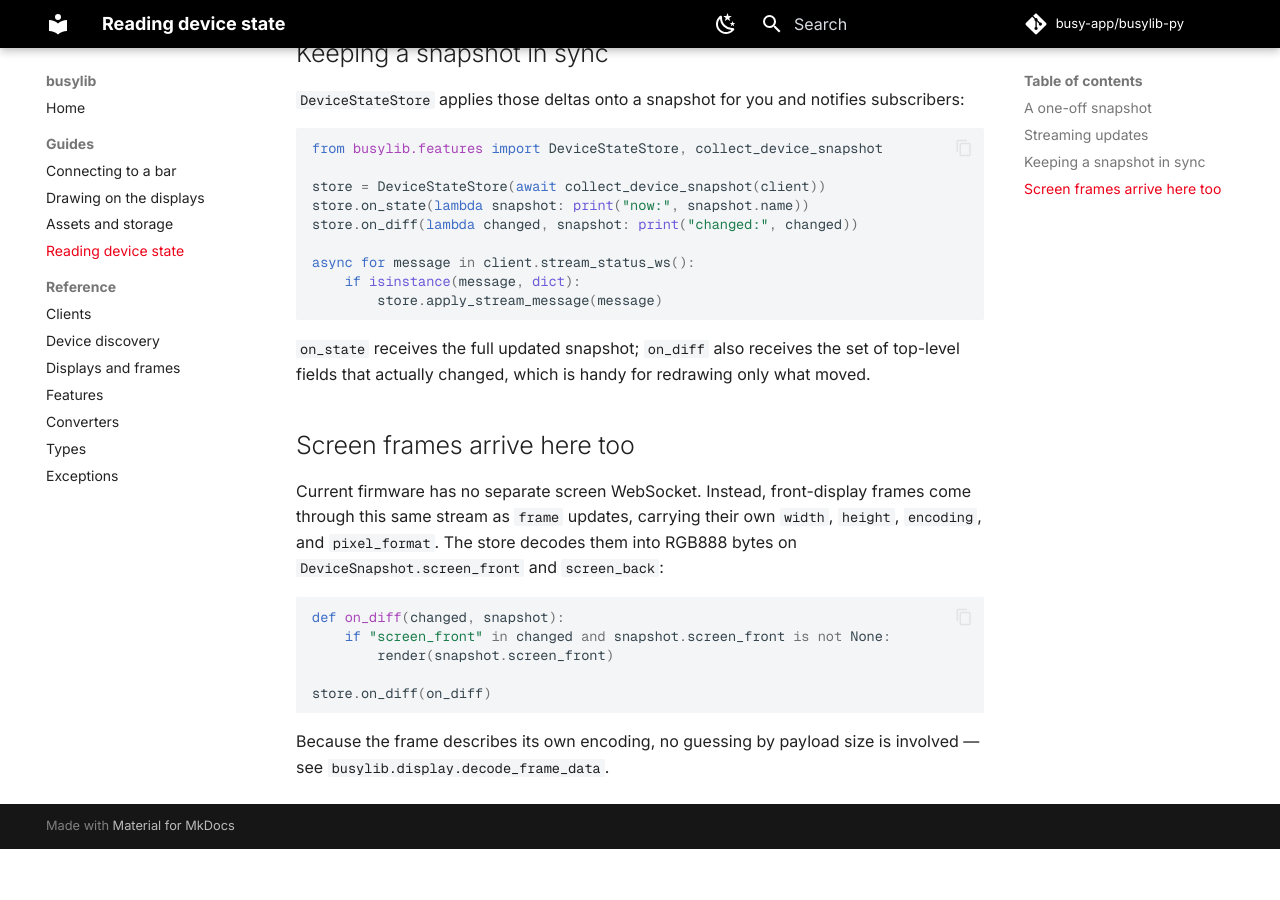
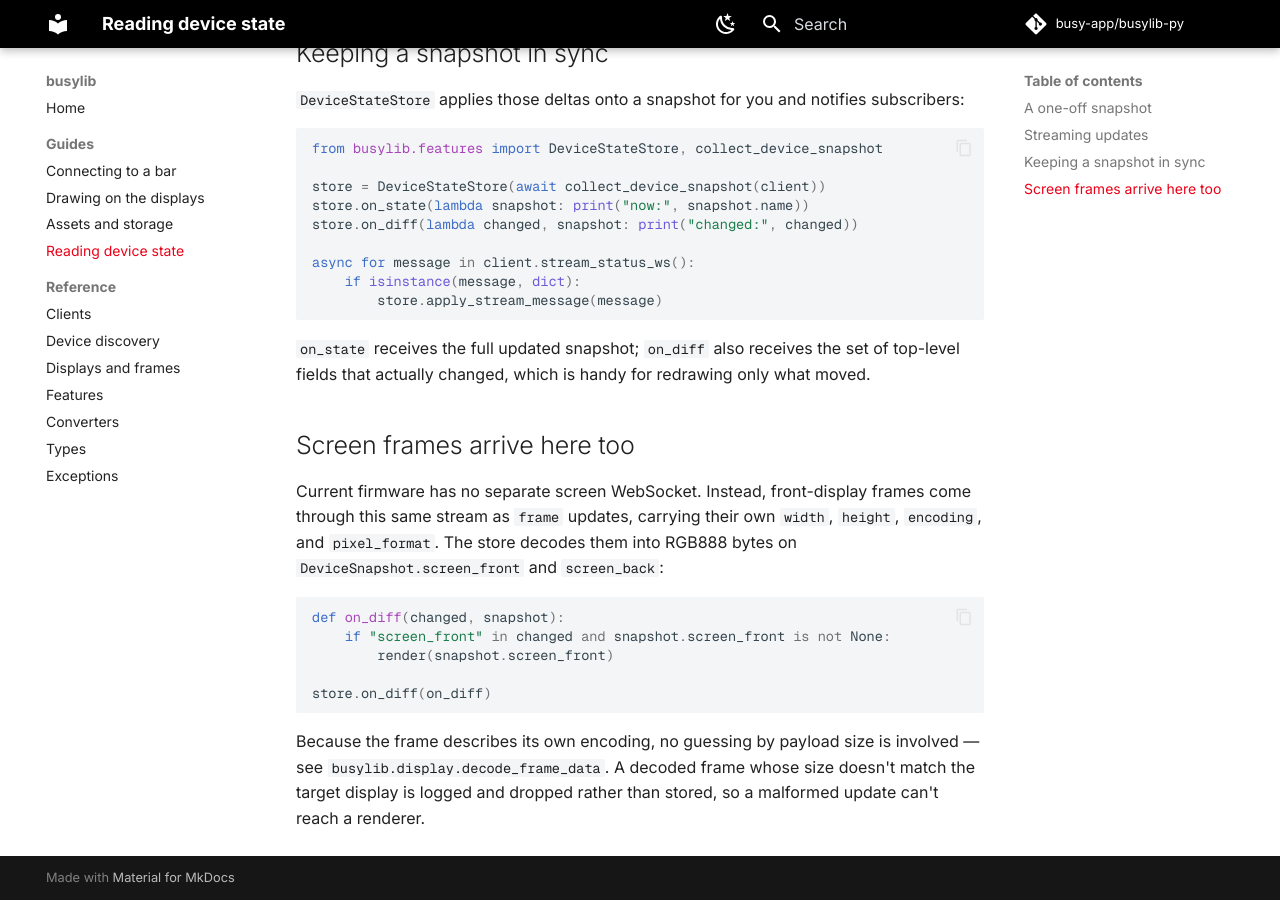
Before and after one commit to busy-app/busylib-py, an MkDocs documentation site: the page built from docs/guides/device-state.md, in a window 1280 px wide and 900 px high, scrolled down 933 px. Built offline with MkDocs 1.6.1 and Material for MkDocs 9.7.7, drawn with Linux system fonts in a browser that asks for light colours; comment, search, counter and statistics services are not loaded; before the commit the page ends 1782 px from its top, so only the background shows below that.

````diff
--- a/docs/guides/device-state.md
+++ b/docs/guides/device-state.md
@@ -74,4 +74,6 @@ store.on_diff(on_diff)
 ```
 
 Because the frame describes its own encoding, no guessing by payload size is
-involved — see `busylib.display.decode_frame_data`.
+involved — see `busylib.display.decode_frame_data`. A decoded frame whose size
+doesn't match the target display is logged and dropped rather than stored, so a
+malformed update can't reach a renderer.
````
Also changed, not shown: .readthedocs.yaml (deleted, +0 -16 lines).
